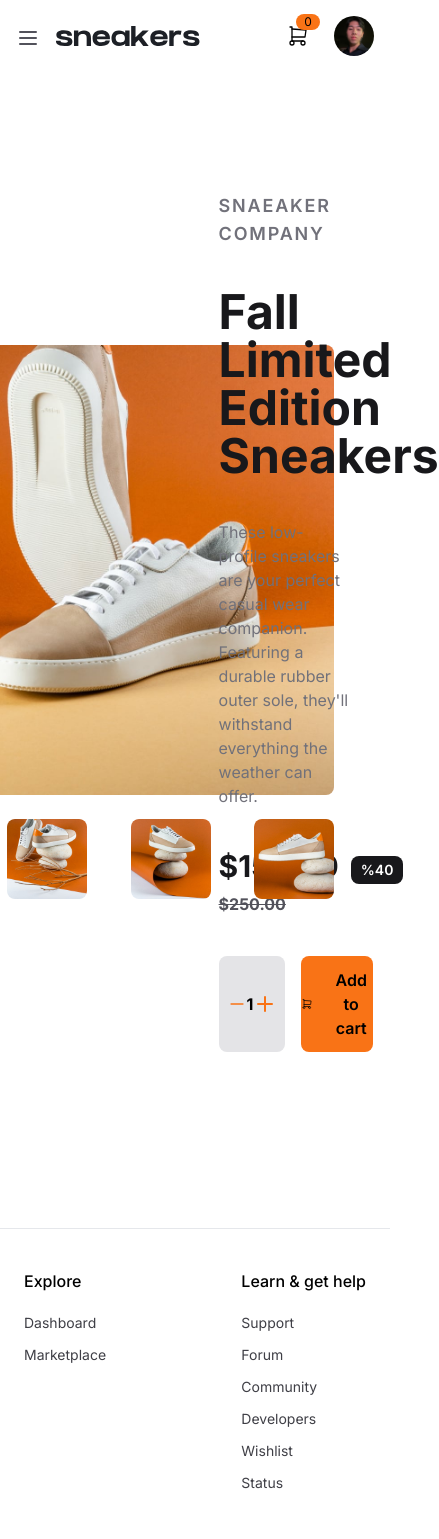
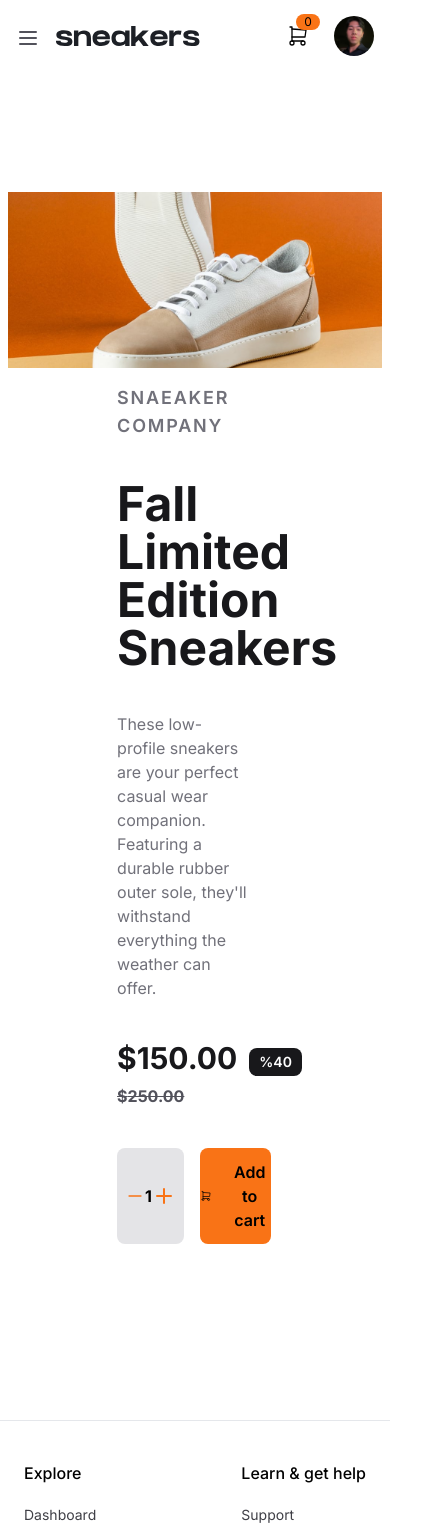
Before and after one commit to Nick-Yanase/Sneakers, a Next.js app: page / in a window 390 px wide. Shown: the top 1539 px of the page, 439 px wide, since content can reach past the window. Built offline with nearby package versions, Linux system fonts and the light colour scheme.

Commit message:
add mobile products

```diff
--- a/src/app/(ProductView)/page.tsx
+++ b/src/app/(ProductView)/page.tsx
@@ -4,6 +4,8 @@ import ProductCard from "@/components/Product/ProductCard";
 import ProductInfo from "@/components/Product/ProductInfo";
 import ProductModal from "@/components/Product/ProductModal";
 import { products } from "@/data/constants/Products";
+import Product from "@/data/model/Product";
+import Image from "next/image";
 import { useState } from "react";
 
 export default function Home() {
@@ -31,10 +33,24 @@ export default function Home() {
       setImagemAberta(imagemAberta-1)
     }
   }
+
   return (
     <TemplatePage>
-      <section className="w-full mx-auto max-w-screen-xl gap-4 flex items-center justify-center">
-        {products.map((produto) => (
+      <section className="w-full mx-auto max-w-screen-xl gap-4 flex flex-col md:flex-row  items-center justify-center">
+
+        {products.map((produto) =>
+        (
+          <>
+          <div className="w-full h-44 relative">
+            <div className="absolute inset-0">
+              <Image
+                src={`/img/${produto.image[imagemAberta]}`}
+                alt={produto.name}
+                fill
+                className="object-cover"
+              />
+            </div>
+          </div>
             <ProductCard
               imagemAberta={imagemAberta}
               setImagemAberta={setImagemAberta}
@@ -42,8 +58,11 @@ export default function Home() {
               key={produto.id}
               product={produto}
             />
+          </>
           // o componente precisa usar este estado para poder fazer o modal abrir e fechar
-        ))}
+        )
+
+        )}
 
         {products.map((produto) => (
           <ProductInfo
--- a/src/components/Product/ProductCard.tsx
+++ b/src/components/Product/ProductCard.tsx
@@ -18,11 +18,11 @@ export default function ProductCard(props: ProductCardProps) {
   const setImagemAberta = props.setImagemAberta
 
   return (
-    <div className="w-1/2">
+    <div className="hidden md:block md:w-1/2">
       <div className="flex flex-col gap-6 w-full cursor-pointer items-center">
         <button
           onClick={abrirModal}
-          className="relative size-[450px] rounded-lg overflow-hidden">
+          className="relative size-[350px] lg:size-[450px] rounded-lg overflow-hidden">
           <div className="absolute inset-0 opacity-0 hover:opacity-30 bg-white transition-opacity ease-linear z-20"/>
           <Image
             src={`/img/${image[imagemAberta]}`}
@@ -31,12 +31,12 @@ export default function ProductCard(props: ProductCardProps) {
             className="object-cover -z-10 aspect-square"
           />
         </button>
-        <div className="flex justify-between w-[450px]">
+        <div className="flex justify-between w-[350px] lg:w-[450px]">
           {image.map((imgSrc, index) => (
             <button
               key={index}
               onClick={() => setImagemAberta(index)}
-              className={`relative w-20 h-20 rounded-lg overflow-hidden z-20 ${
+              className={`relative size-14 lg:size-20 rounded-lg overflow-hidden z-20 ${
                 imagemAberta === index ? "border-[3px] border-orange-500" : ""
               }`}
             >
```
Lines whose indentation alone changed are shown as unchanged.
